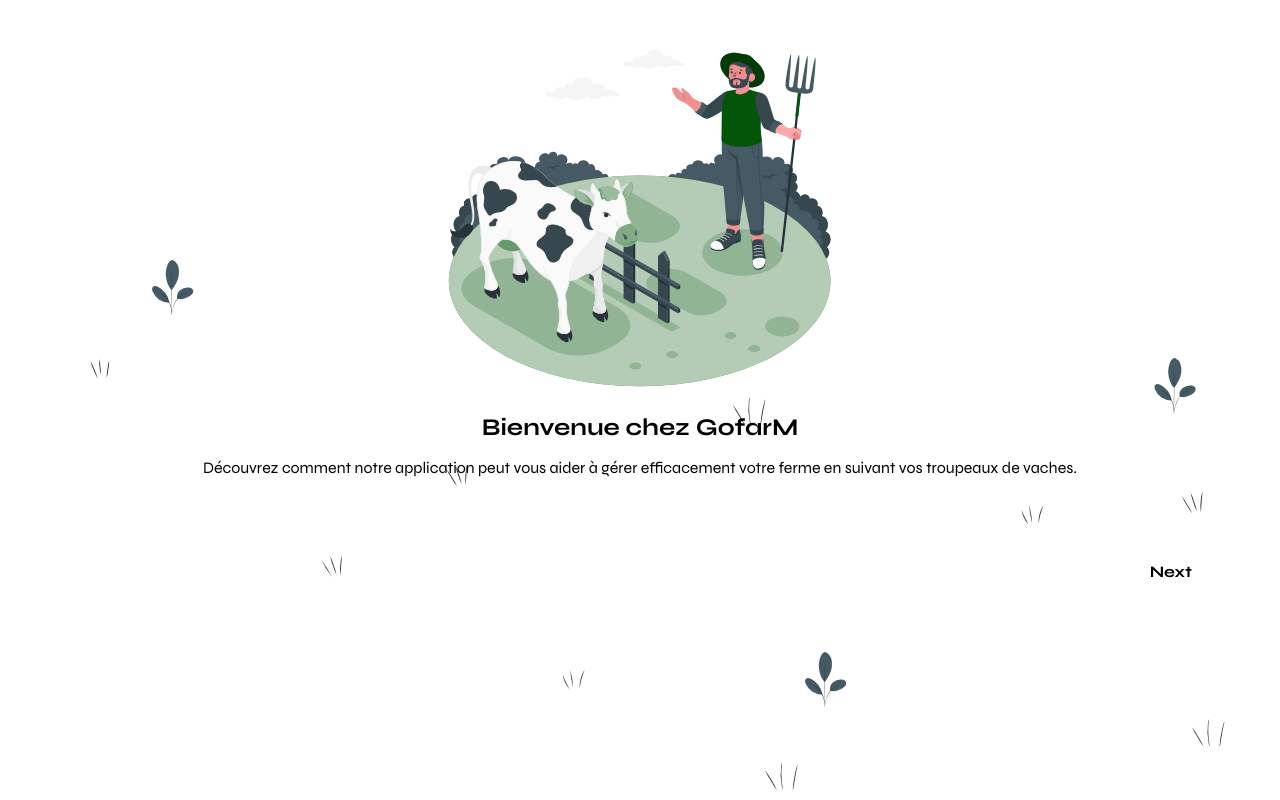
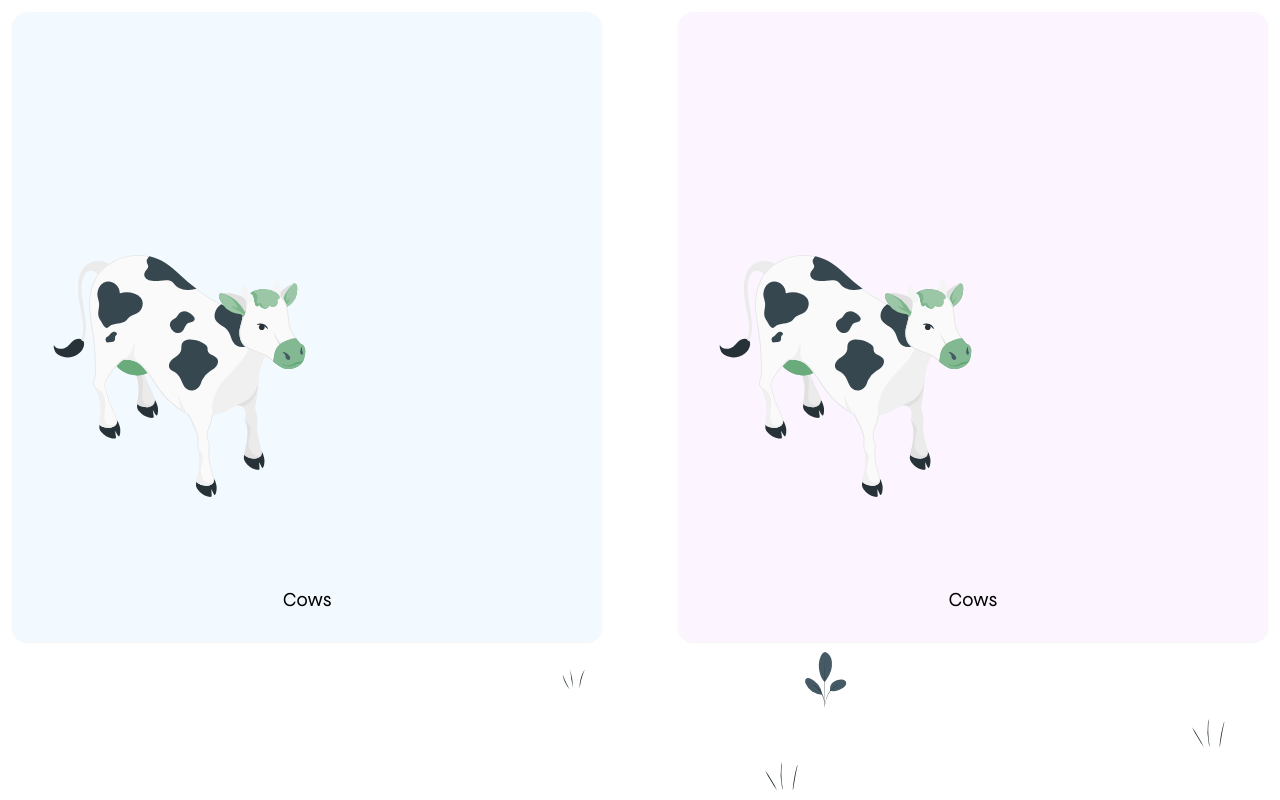
Before and after one commit to samuelmbabhazi/farm_frontend_web, a React (Vite) app: page / in a window 1280 px wide. Built offline with nearby package versions, Linux system fonts and the light colour scheme; a web font is replaced by a local one.

Commit message:
design card home

```diff
--- a/package.json
+++ b/package.json
@@ -11,8 +11,10 @@
     "preview": "vite preview"
   },
   "dependencies": {
+    "antd": "^5.5.1",
     "react": "^18.2.0",
     "react-dom": "^18.2.0",
+    "react-icons": "^4.8.0",
     "react-router-dom": "^6.11.2"
   },
   "devDependencies": {
--- a/src/App.jsx
+++ b/src/App.jsx
@@ -5,6 +5,7 @@
 import Getstart from "./pages/Getstart";
 import LoginForm from "./pages/Login";
 import SignupForm from "./pages/Signup";
+import Card2 from "./components/cards/HomeCard";
 
 function App() {
   function onLogin(email, password) {
@@ -19,7 +20,7 @@
     <>
       <BrowserRouter>
         <Routes>
-          <Route path="*" element={<OnboardingScreen />} />
+          <Route path="*" element={<Card2 />} />
           <Route path="/getstart" element={<Getstart />} />
           <Route path="/login" element={<LoginForm onLogin={onLogin} />} />
           <Route path="/signup" element={<SignupForm onSignup={onSignup} />} />
--- /dev/null
+++ b/src/components/cards/HomeCard.jsx
@@ -0,0 +1,45 @@
+import { BiPhone, BiEnvelope, BiMap } from "react-icons/bi";
+
+import cows from "../../assets/card/cows.svg";
+
+function Card2Row({
+  title,
+  text,
+  icon,
+  iconContainerClassName = "",
+  hasBottomBorder,
+}) {
+  return (
+    <div
+      className={`flex ${
+        hasBottomBorder ? "pb-3 border-b border-[#E3E3E3]" : ""
+      }`}
+    >
+      <div
+        className={`flex h-10 w-10 min-w-[2.5rem] min-h-[2.5rem] items-center justify-center rounded-lg shadow-md ${iconContainerClassName}`}
+      >
+        {icon}
+      </div>
+      <div className="text-left ml-2.5">
+        <p className="text-xs text-gray-600">{title}</p>
+        <p>{text}</p>
+      </div>
+    </div>
+  );
+}
+function Card2() {
+  return (
+    <div className="flex justify-between m-3 items-center">
+      <div className="flex w-[47%] bg-[#f3faff] flex-col justify-center items-center shadow-sm gap-3 p-7 rounded-2xl ">
+        <img src={cows} />
+        <h3 className=" text-xl">Cows</h3>
+      </div>
+      <div className="flex w-[47%] bg-[#fcf4ff] flex-col justify-center items-center shadow-sm gap-3 p-7 rounded-2xl ">
+        <img src={cows} />
+        <h3 className=" text-xl">Cows</h3>
+      </div>
+    </div>
+  );
+}
+
+export default Card2;
--- a/src/pages/Onboarding.jsx
+++ b/src/pages/Onboarding.jsx
@@ -65,7 +65,7 @@
         )}
         {currentPage <= pages.length - 1 && (
           <button
-            className="text-md absolute top-20 bottom-0 font-bold right-0"
+            className="text-md absolute  top-20 font-bold right-0"
             onClick={handleNext}
           >
             Next
```
Also changed, not shown: src/assets/card/cows.svg (added), 1 other file (tests, documents, lock files or other folders).
